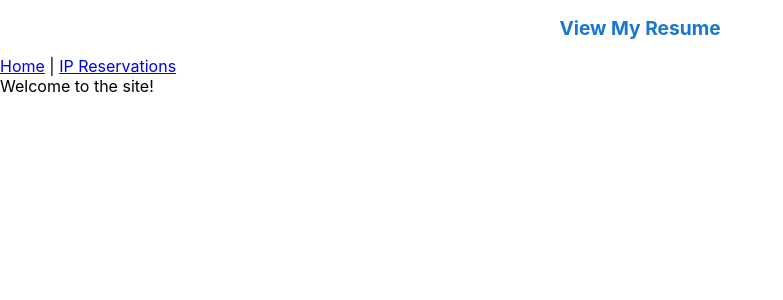
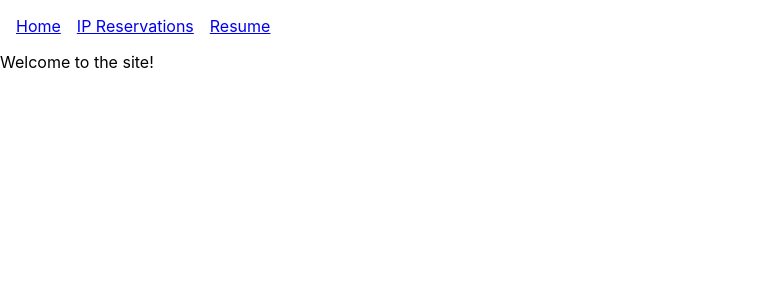
Before and after one commit to tsikk/website, a React (Create React App) app: page / in a window 1280 px wide. Shown: the top 300 px of the page, without its empty margins (0-783 px from the left). Built offline with nearby package versions, Linux system fonts and the light colour scheme.

Commit message:
fix resume link

```diff
--- a/src/App.js
+++ b/src/App.js
@@ -5,29 +5,20 @@ import IpReservationsPage from "./pages/IpReservationsPage";
 function App() {
   return (
     <Router>
-      <header style={{ padding: "1rem", textAlign: "center" }}>
+      <nav style={{ display: "flex", gap: "1rem", padding: "1rem" }}>
+        <a href="/">Home</a>
+        <a href="/ip-reservation">IP Reservations</a>
         <a
           href="/data/Resume.pdf"
           target="_blank"
           rel="noopener noreferrer"
-          style={{
-            fontWeight: "bold",
-            textDecoration: "none",
-            color: "#1976d2",
-            fontSize: "1.2rem"
-          }}
         >
-          View My Resume
+          Resume
         </a>
-      </header>
-      <nav>
-        <Link to="/">Home</Link>
-        {" | "}
-        <Link to="/ip-reservations">IP Reservations</Link>
       </nav>
       <Routes>
         <Route path="/" element={<div>Welcome to the site!</div>} />
-        <Route path="/ip-reservations" element={<IpReservationsPage />} />
+        <Route path="/ip-reservation" element={<IpReservationsPage />} />
       </Routes>
     </Router>
   );
```
Also changed, not shown: 1 other file (tests, documents, lock files or other folders).
